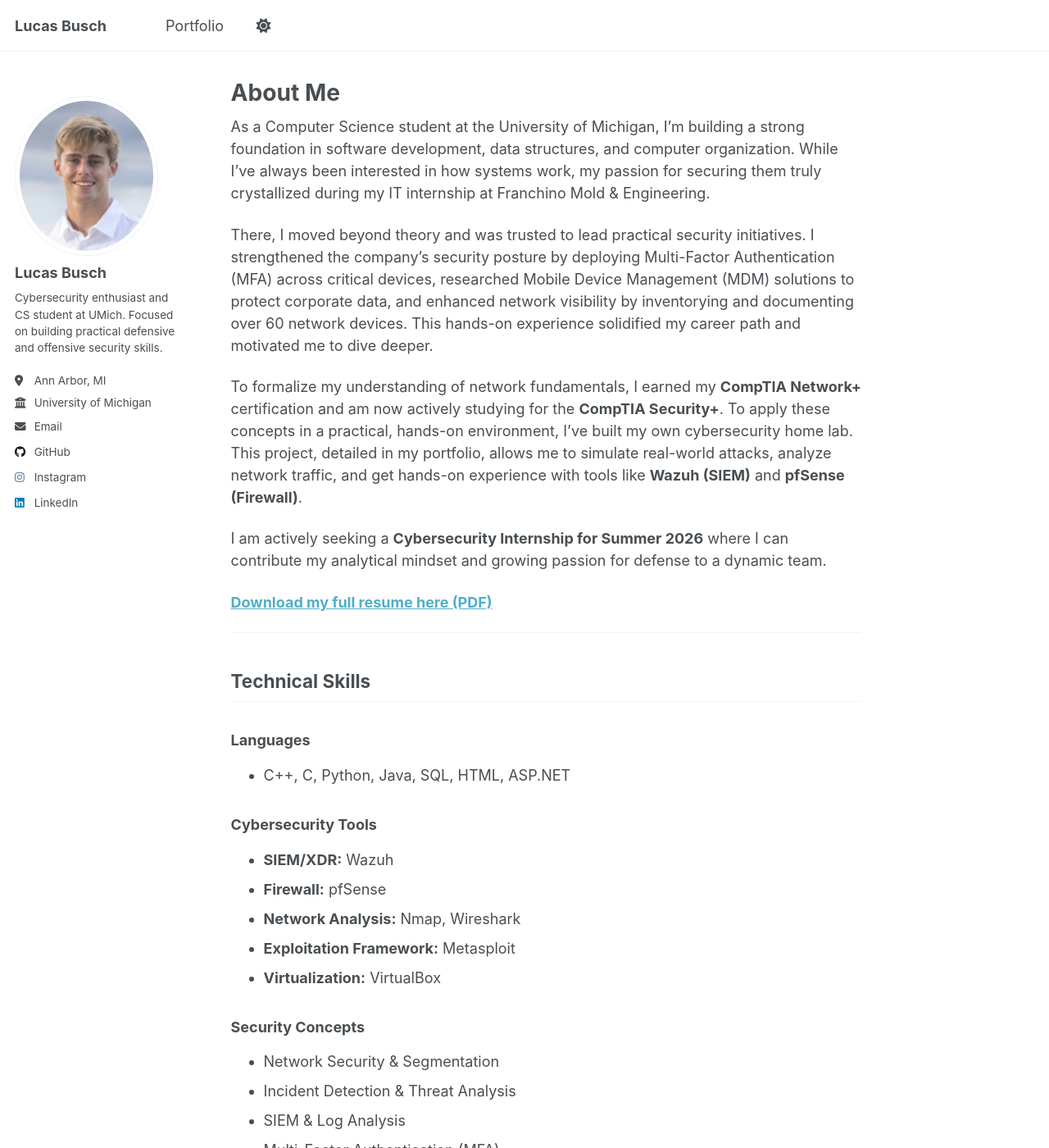
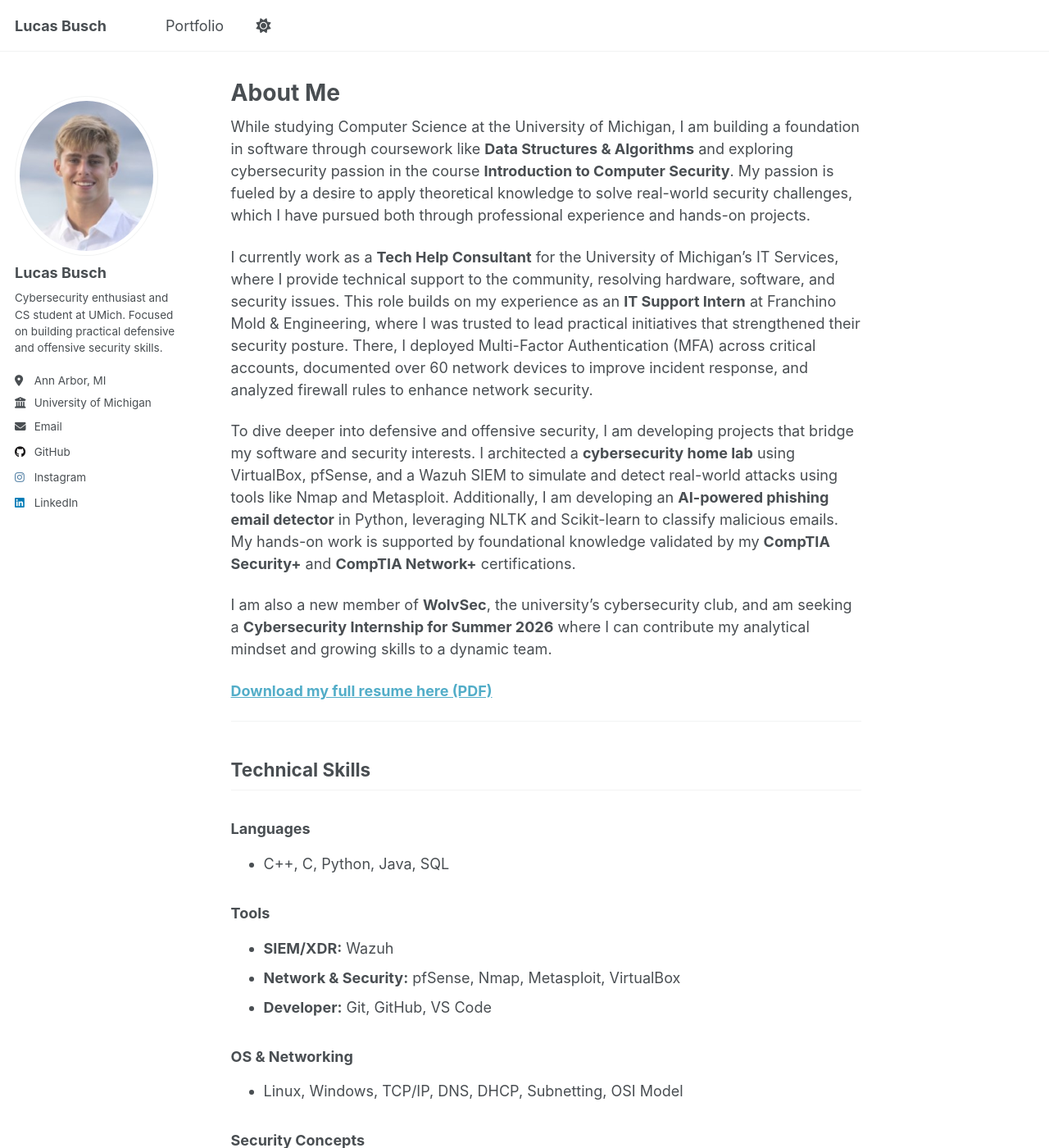
Before and after one commit to busch-l/busch-l.github.io, a Jekyll site: the page built from _pages/about.md, in a window 1280 px wide and 1400 px high. Shown: the whole window at 82% size. Built offline with Jekyll 4.4.1, drawn with Linux system fonts in a browser that asks for light colours; a script that is not in the unit is left out; some of the changed text lies outside the part shown.

Commit message:
Updated my about page

```diff
--- a/_pages/about.md
+++ b/_pages/about.md
@@ -7,13 +7,13 @@ redirect_from:
   - /about.html
 ---
 
-As a Computer Science student at the University of Michigan, I'm building a strong foundation in software development, data structures, and computer organization. While I've always been interested in how systems work, my passion for securing them truly crystallized during my IT internship at Franchino Mold & Engineering.
+While studying Computer Science at the University of Michigan, I am building a foundation in software through coursework like **Data Structures & Algorithms** and exploring cybersecurity passion in the course **Introduction to Computer Security**. My passion is fueled by a desire to apply theoretical knowledge to solve real-world security challenges, which I have pursued both through professional experience and hands-on projects.
 
-There, I moved beyond theory and was trusted to lead practical security initiatives. I strengthened the company's security posture by deploying Multi-Factor Authentication (MFA) across critical devices, researched Mobile Device Management (MDM) solutions to protect corporate data, and enhanced network visibility by inventorying and documenting over 60 network devices. This hands-on experience solidified my career path and motivated me to dive deeper.
+I currently work as a **Tech Help Consultant** for the University of Michigan's IT Services, where I provide technical support to the community, resolving hardware, software, and security issues. This role builds on my experience as an **IT Support Intern** at Franchino Mold & Engineering, where I was trusted to lead practical initiatives that strengthened their security posture. There, I deployed Multi-Factor Authentication (MFA) across critical accounts, documented over 60 network devices to improve incident response, and analyzed firewall rules to enhance network security.
 
-To formalize my understanding of network fundamentals, I earned my **CompTIA Network+** certification and am now actively studying for the **CompTIA Security+**. To apply these concepts in a practical, hands-on environment, I've built my own cybersecurity home lab. This project, detailed in my portfolio, allows me to simulate real-world attacks, analyze network traffic, and get hands-on experience with tools like **Wazuh (SIEM)** and **pfSense (Firewall)**.
+To dive deeper into defensive and offensive security, I am developing projects that bridge my software and security interests. I architected a **cybersecurity home lab** using VirtualBox, pfSense, and a Wazuh SIEM to simulate and detect real-world attacks using tools like Nmap and Metasploit. Additionally, I am developing an **AI-powered phishing email detector** in Python, leveraging NLTK and Scikit-learn to classify malicious emails. My hands-on work is supported by foundational knowledge validated by my **CompTIA Security+** and **CompTIA Network+** certifications.
 
-I am actively seeking a **Cybersecurity Internship for Summer 2026** where I can contribute my analytical mindset and growing passion for defense to a dynamic team.
+I am also a new member of **WolvSec**, the university's cybersecurity club, and am seeking a **Cybersecurity Internship for Summer 2026** where I can contribute my analytical mindset and growing skills to a dynamic team.
 
 [**Download my full resume here (PDF)**](/files/Busch_Resume.pdf)
 
@@ -22,23 +22,15 @@ I am actively seeking a **Cybersecurity Internship for Summer 2026** where I can
 ## Technical Skills
 
 ### Languages
-* C++, C, Python, Java, SQL, HTML, ASP.NET
+* C++, C, Python, Java, SQL
 
-### Cybersecurity Tools
+### Tools
 * **SIEM/XDR:** Wazuh
-* **Firewall:** pfSense
-* **Network Analysis:** Nmap, Wireshark
-* **Exploitation Framework:** Metasploit
-* **Virtualization:** VirtualBox
+* **Network & Security:** pfSense, Nmap, Metasploit, VirtualBox
+* **Developer:** Git, GitHub, VS Code
+
+### OS & Networking
+* Linux, Windows, TCP/IP, DNS, DHCP, Subnetting, OSI Model
 
 ### Security Concepts
-* Network Security & Segmentation
-* Incident Detection & Threat Analysis
-* SIEM & Log Analysis
-* Multi-Factor Authentication (MFA)
-* Mobile Device Management (MDM) Policy
-* Vulnerability & Risk Assessment
-* IT Asset Management
-
-### Developer Tools
-* Git & GitHub
+* Incident Response, Vulnerability Assessment, Network Security, MFA, MDM Policy
```
Also changed, not shown: 1 other file.
